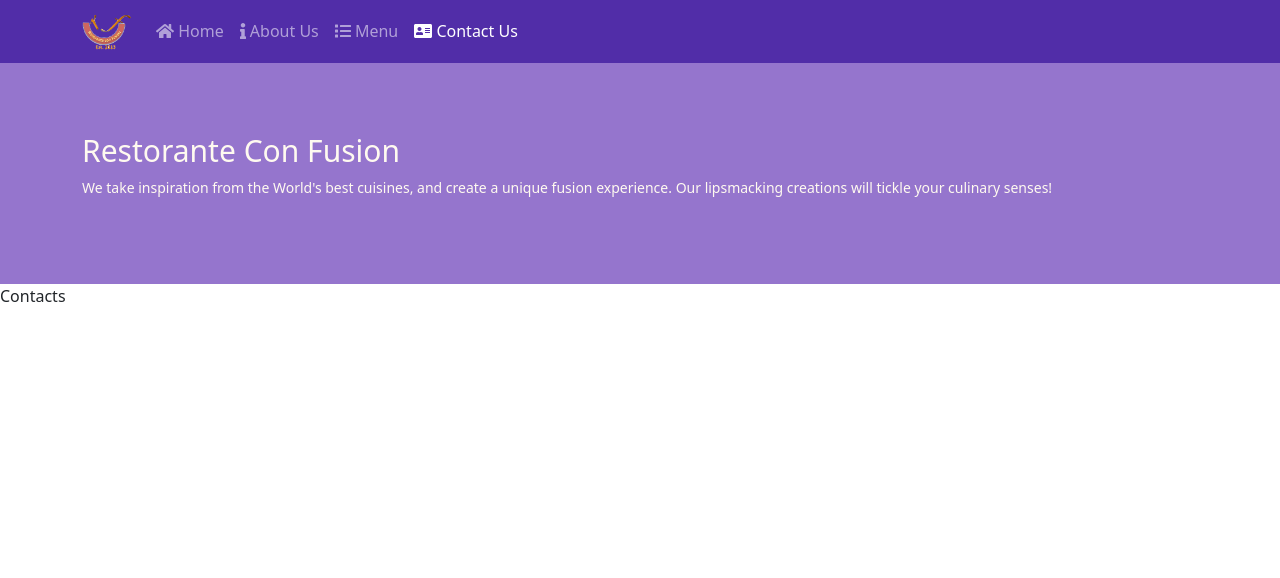
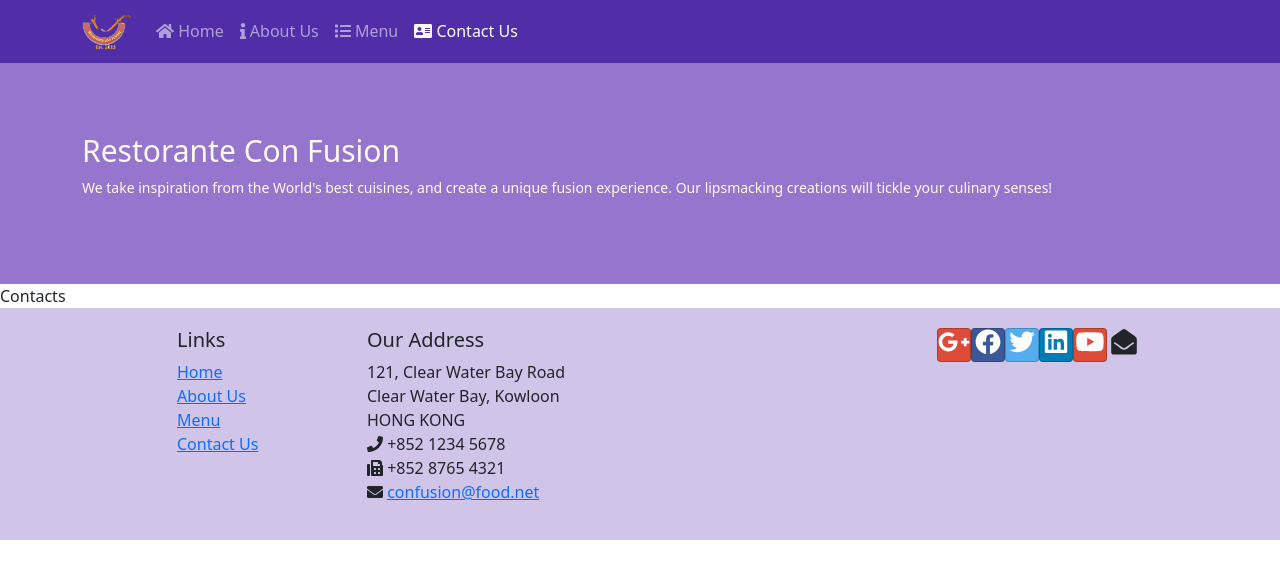
Before and after one commit to dworker863/confusion, a React (Create React App) app: page /contacts in a window 1280 px wide. Shown: the top 578 px of the page. Built offline with nearby package versions, Linux system fonts and the light colour scheme.

Commit message:
Added bootstrap-social library and Footer component

```diff
--- a/package.json
+++ b/package.json
@@ -4,12 +4,14 @@
   "private": true,
   "dependencies": {
     "@fortawesome/fontawesome-svg-core": "^1.2.35",
+    "@fortawesome/free-brands-svg-icons": "^5.15.4",
     "@fortawesome/free-solid-svg-icons": "^5.15.3",
     "@fortawesome/react-fontawesome": "^0.1.15",
     "@testing-library/jest-dom": "^5.11.4",
     "@testing-library/react": "^11.1.0",
     "@testing-library/user-event": "^12.1.10",
     "bootstrap": "^5.0.2",
+    "bootstrap-social": "^5.1.1",
     "react": "^17.0.2",
     "react-dom": "^17.0.2",
     "react-router-dom": "^5.2.0",
--- a/src/App.js
+++ b/src/App.js
@@ -5,6 +5,7 @@ import Contacts from 'components/Contacts/Contacts';
 import Header from 'components/Header/Header';
 import Home from 'components/Home/Home';
 import Menu from 'components/Menu/Menu';
+import Footer from 'components/Footer/Footer';
 
 const App = () => {
   return (
@@ -16,6 +17,7 @@ const App = () => {
         <Route path="/menu" component={Menu} />
         <Route path="/contacts" component={Contacts} />
       </Switch>
+      <Footer />
     </div>
   );
 };
--- /dev/null
+++ b/src/components/Footer/Footer.js
@@ -0,0 +1,96 @@
+import {
+  faEnvelope,
+  faEnvelopeOpen,
+  faFax,
+  faPhone,
+} from '@fortawesome/free-solid-svg-icons';
+import { FontAwesomeIcon } from '@fortawesome/react-fontawesome';
+import { library } from '@fortawesome/fontawesome-svg-core';
+import { fab } from '@fortawesome/free-brands-svg-icons';
+import { NavLink } from 'react-router-dom';
+import styles from './Footer.module.css';
+
+const Footer = () => {
+  return (
+    <footer className={styles.footer}>
+      <div className="container">
+        <div className="row">
+          <div className="col-2 offset-1">
+            <h5>Links</h5>
+            <ul className="list-unstyled">
+              <li>
+                <NavLink to="/home">Home</NavLink>
+              </li>
+              <li>
+                <NavLink to="/aboutus">About Us</NavLink>
+              </li>
+              <li>
+                <NavLink to="/menu">Menu</NavLink>
+              </li>
+              <li>
+                <NavLink to="/contacts">Contact Us</NavLink>
+              </li>
+            </ul>
+          </div>
+          <div className="col-5">
+            <h5>Our Address</h5>
+            <address>
+              121, Clear Water Bay Road
+              <br />
+              Clear Water Bay, Kowloon
+              <br />
+              HONG KONG
+              <br />
+              <FontAwesomeIcon icon={faPhone} /> +852 1234 5678
+              <br />
+              <FontAwesomeIcon icon={faFax} /> +852 8765 4321
+              <br />
+              <FontAwesomeIcon icon={faEnvelope} />{' '}
+              <a href="mailto:confusion@food.net">confusion@food.net</a>
+              <br />
+            </address>
+          </div>
+          <div className="col-3 offset-1">
+            <a
+              className="btn btn-social-icon btn-google"
+              href="http://google.com/+"
+            >
+              <FontAwesomeIcon icon={['fab', 'google-plus-g']} />
+            </a>
+            <a
+              className="btn btn-social-icon btn-facebook"
+              href="http://www.facebook.com/profile.php?id="
+            >
+              <FontAwesomeIcon icon={['fab', 'facebook']} />
+            </a>
+            <a
+              className="btn btn-social-icon btn-twitter"
+              href="http://twitter.com/"
+            >
+              <FontAwesomeIcon icon={['fab', 'twitter']} />
+            </a>
+            <a
+              className="btn btn-social-icon btn-linkedin"
+              href="http://www.linkedin.com/in/"
+            >
+              <FontAwesomeIcon icon={['fab', 'linkedin']} />
+            </a>
+            <a
+              className="btn btn-social-icon btn-google"
+              href="http://youtube.com/"
+            >
+              <FontAwesomeIcon icon={['fab', 'youtube']} />
+            </a>
+            <a className="btn btn-social-icon" href="mailto:">
+              <FontAwesomeIcon icon={faEnvelopeOpen} />
+            </a>
+          </div>
+        </div>
+      </div>
+    </footer>
+  );
+};
+
+library.add(fab);
+
+export default Footer;
--- /dev/null
+++ b/src/components/Footer/Footer.module.css
@@ -0,0 +1,4 @@
+.footer {
+  padding: 20px 0;
+  background-color: #d1c4e9;
+}
--- a/src/index.js
+++ b/src/index.js
@@ -4,6 +4,7 @@ import { BrowserRouter } from 'react-router-dom';
 
 import './index.css';
 import 'bootstrap/dist/css/bootstrap.min.css';
+import 'bootstrap-social/bootstrap-social.css';
 
 import App from './App';
 
```
Also changed, not shown: 2 other files (tests, documents, lock files or other folders).
